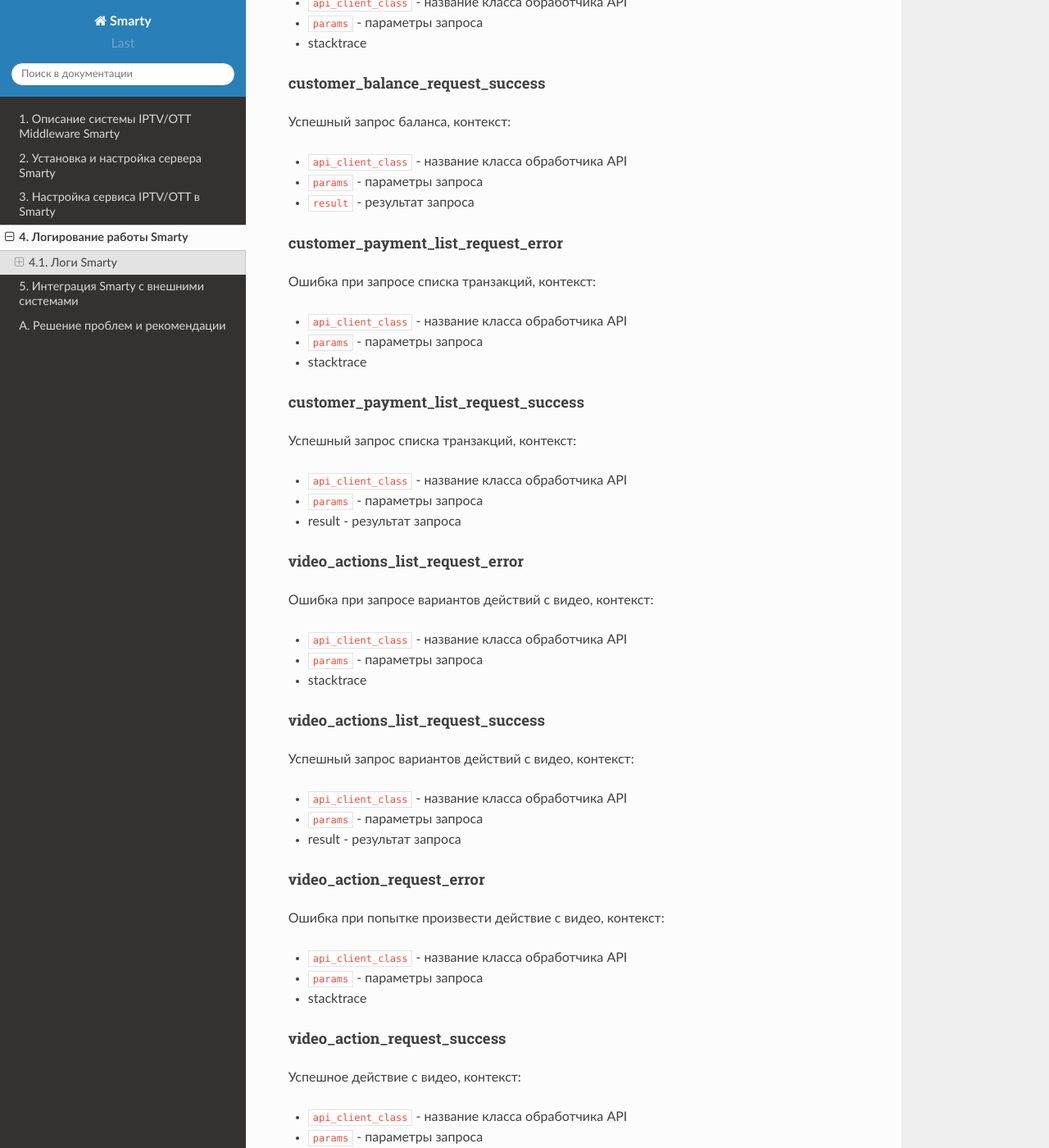
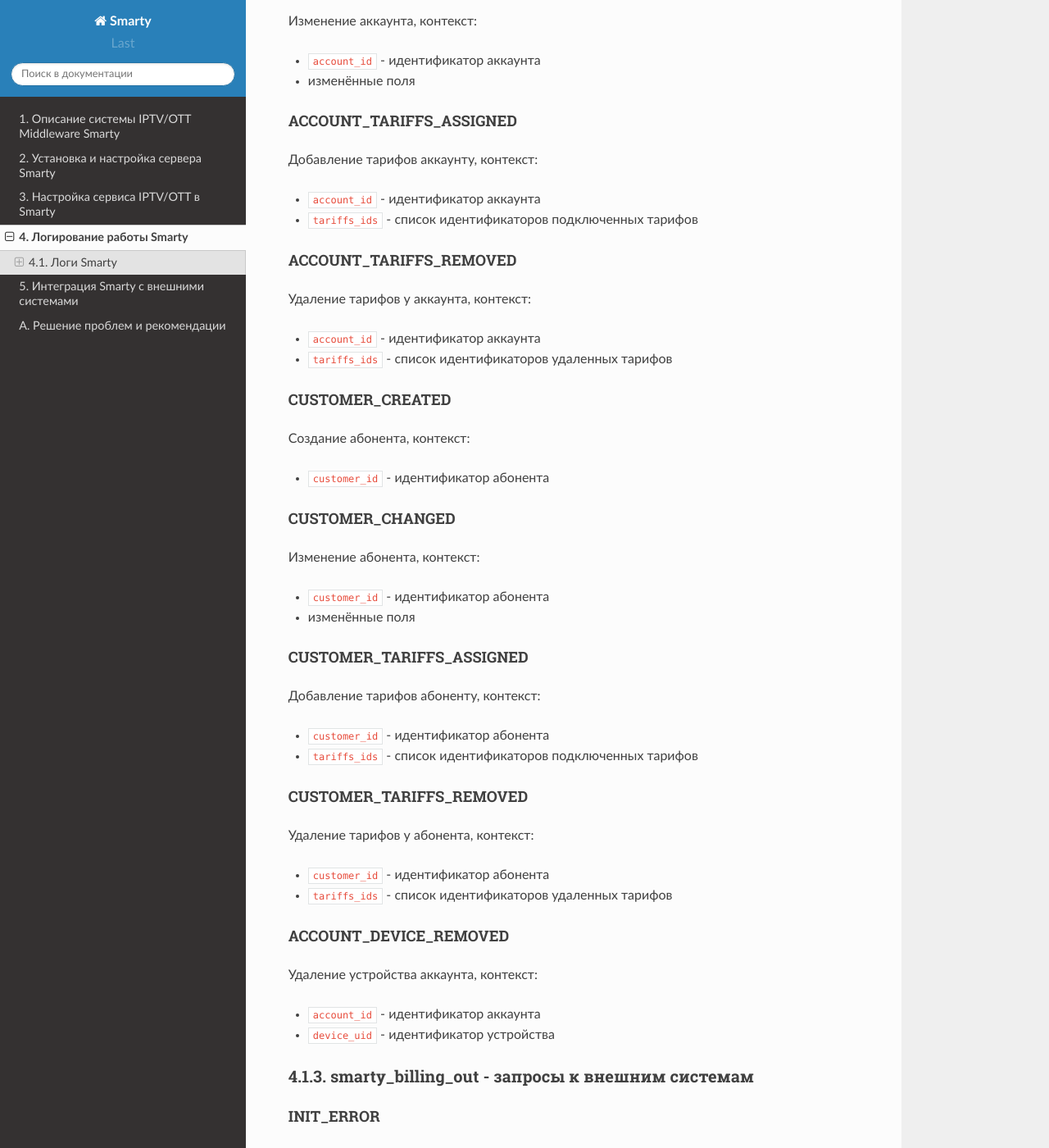
Before and after one commit to sergey-yakovlev/smarty-docs, a Sphinx documentation site: the page built from source/log.rst, in a window 1280 px wide and 1400 px high, scrolled down 3070 px. Shown: the whole window at 82% size. Built offline with Sphinx 7.4.7 and the Read the Docs theme 2.0.0, drawn with Linux system fonts in a browser that asks for light colours; some of the changed text lies outside the part shown.

Commit message:
account logs docs updated

```diff
--- a/source/log.rst
+++ b/source/log.rst
@@ -15,7 +15,7 @@
 
 Пример записи в логе: ::
 
-    Fri Mar 24 10:22:35+0300 2017 DEBUG api:621 get[83630.Thread-3] event='some_event' 'ip'='127.0.0.1' args=['foo', 'bar']
+    Fri Mar 24 10:22:35+0300 2017 DEBUG api:621 get[83630.Thread-3] SOME_EVENT 'ip'='127.0.0.1' args=['foo', 'bar']
 
 В этом примере:
 
@@ -37,7 +37,7 @@ api:621
     название файла и номер строки
 get[83630.Thread-3]
     название функции, pid и имя треда
-some_event
+SOME_EVENT
     название события
 *ip* и *args*
     дополнительный контекст
@@ -50,7 +50,7 @@ some_event
 
 Типы событий:
 
-urls_initialized
+URLS_INITIALIZED
 ++++++++++++++++
 
 Конфигурация Smarty инициализирована.
@@ -82,7 +82,7 @@ login_success
 * ``params`` - параметры запроса
 
 
-login_error
+LOGIN_ERROR
 +++++++++++
 
 Ошибка авторизации, контекст:
@@ -98,7 +98,7 @@ login_error
 * ``params`` - параметры запроса
 
 
-account_device_error
+ACCOUNT_DEVICE_ERROR
 ++++++++++++++++++++
 
 Ошибка при создании устройства аккаунта, контекст:
@@ -108,11 +108,100 @@ account_device_error
 * ``device_uid`` - UID устройства
 * ``client`` - оператор
 
+ACCOUNT_ACTIVATED
++++++++++++++++++
+
+Аккаунт был активирован, контекст:
+
+* ``activation_result`` - ответ, который вернула внешняя система
+* ``params`` - параметры запроса
+
+
+
+ACCOUNT_CREATED
++++++++++++++++
+
+Создание аккаунта, контекст:
+
+* ``account_id`` - идентификатор аккаунта
+
+
+ACCOUNT_CHANGED
++++++++++++++++
+
+Изменение аккаунта, контекст:
+
+* ``account_id`` - идентификатор аккаунта
+* изменённые поля
+
+
+
+ACCOUNT_TARIFFS_ASSIGNED
+++++++++++++++++++++++++
+
+Добавление тарифов аккаунту, контекст:
+
+* ``account_id`` - идентификатор аккаунта
+* ``tariffs_ids`` - список идентификаторов подключенных тарифов
+
+
+ACCOUNT_TARIFFS_REMOVED
++++++++++++++++++++++++
+
+Удаление тарифов у аккаунта, контекст:
+
+* ``account_id`` - идентификатор аккаунта
+* ``tariffs_ids`` - список идентификаторов удаленных тарифов
+
+
+CUSTOMER_CREATED
+++++++++++++++++
+
+Создание абонента, контекст:
+
+* ``customer_id`` - идентификатор абонента
+
+
+CUSTOMER_CHANGED
+++++++++++++++++
+
+Изменение абонента, контекст:
+
+* ``customer_id`` - идентификатор абонента
+* изменённые поля
+
+
+CUSTOMER_TARIFFS_ASSIGNED
++++++++++++++++++++++++++
+
+Добавление тарифов абоненту, контекст:
+
+* ``customer_id`` - идентификатор абонента
+* ``tariffs_ids`` - список идентификаторов подключенных тарифов
+
+
+CUSTOMER_TARIFFS_REMOVED
+++++++++++++++++++++++++
+
+Удаление тарифов у абонента, контекст:
+
+* ``customer_id`` - идентификатор абонента
+* ``tariffs_ids`` - список идентификаторов удаленных тарифов
+
+
+ACCOUNT_DEVICE_REMOVED
+++++++++++++++++++++++
+
+Удаление устройства аккаунта, контекст:
+
+* ``account_id`` - идентификатор аккаунта
+* ``device_uid`` - идентификатор устройства
+
 
 4.1.3. smarty_billing_out - запросы к внешним системам
 ------------------------------------------------------
 
-init_error
+INIT_ERROR
 ++++++++++
 
 Ошибка инициализации обработчика API, контекст:
@@ -122,7 +211,7 @@ init_error
 * stacktrace
 
 
-customer_balance_request_error
+CUSTOMER_BALANCE_REQUEST_ERROR
 ++++++++++++++++++++++++++++++
 
 Ошибка при запросе баланса, контекст:
@@ -132,7 +221,7 @@ customer_balance_request_error
 * stacktrace
 
 
-customer_balance_request_success
+CUSTOMER_BALANCE_REQUEST_SUCCESS
 ++++++++++++++++++++++++++++++++
 
 Успешный запрос баланса, контекст:
@@ -142,7 +231,7 @@ customer_balance_request_success
 * ``result`` - результат запроса
 
 
-customer_payment_list_request_error
+CUSTOMER_PAYMENT_LIST_REQUEST_ERROR
 +++++++++++++++++++++++++++++++++++
 
 Ошибка при запросе списка транзакций, контекст:
@@ -152,7 +241,7 @@ customer_payment_list_request_error
 * stacktrace
 
 
-customer_payment_list_request_success
+CUSTOMER_PAYMENT_LIST_REQUEST_SUCCESS
 +++++++++++++++++++++++++++++++++++++
 
 Успешный запрос списка транзакций, контекст:
@@ -162,7 +251,7 @@ customer_payment_list_request_success
 * result - результат запроса
 
 
-video_actions_list_request_error
+VIDEO_ACTIONS_LIST_REQUEST_ERROR
 ++++++++++++++++++++++++++++++++
 
 Ошибка при запросе вариантов действий с видео, контекст:
@@ -172,7 +261,7 @@ video_actions_list_request_error
 * stacktrace
 
 
-video_actions_list_request_success
+VIDEO_ACTIONS_LIST_REQUEST_SUCCESS
 ++++++++++++++++++++++++++++++++++
 
 Успешный запрос вариантов действий с видео, контекст:
@@ -182,7 +271,7 @@ video_actions_list_request_success
 * result - результат запроса
 
 
-video_action_request_error
+VIDEO_ACTION_REQUEST_ERROR
 ++++++++++++++++++++++++++
 
 Ошибка при попытке произвести действие с видео, контекст:
@@ -192,7 +281,7 @@ video_action_request_error
 * stacktrace
 
 
-video_action_request_success
+VIDEO_ACTION_REQUEST_SUCCESS
 ++++++++++++++++++++++++++++
 
 Успешное действие с видео, контекст:
@@ -205,7 +294,7 @@ video_action_request_success
 4.1.4. smarty_billing_in - входящие запросы к Billing API
 ---------------------------------------------------------
 
-billing_request_error
+BILLING_REQUEST_ERROR
 +++++++++++++++++++++
 
 Ошибка при запросе к Billing API, контекст:
@@ -217,7 +306,7 @@ billing_request_error
 * ``error`` - код ошибки
 
 
-billing_request_success
+BILLING_REQUEST_SUCCESS
 +++++++++++++++++++++++
 
 Успешный запрос в биллинг, контекст:
@@ -230,7 +319,7 @@ billing_request_success
 4.1.5. smarty_cache - события, связанные с кешированием
 -------------------------------------------------------
 
-object_cached
+OBJECT_CACHED
 +++++++++++++
 
 Обьект закеширован, контекст:
@@ -241,7 +330,7 @@ object_cached
 * ``deps`` - обьекты, при изменении которых кешируемый обьект должен быть инвалидирован
 
 
-object_invalidated
+OBJECT_INVALIDATED
 ++++++++++++++++++
 
 Обьект инвалидирован, контекст:
@@ -253,7 +342,7 @@ object_invalidated
 4.1.6. smarty_messaging - лог отправленных сообщений для аккаунтов
 ------------------------------------------------------------------
 
-message_created
+MESSAGE_CREATED
 +++++++++++++++
 
 Создано сообщение, контекст:
@@ -263,7 +352,7 @@ message_created
 * ``text`` - текст сообщения
 
 
-message_send
+MESSAGE_SEND
 ++++++++++++
 
 Сообщение отправлено, контекст:
@@ -274,7 +363,7 @@ message_send
 * ``uuid`` - идентификатор сообщения
 
 
-message_deleted
+MESSAGE_DELETED
 +++++++++++++++
 
 Сообщение удалено, дополнительный контекст:
@@ -288,7 +377,7 @@ message_deleted
 4.1.7. smarty_management - лог периодических команд
 ---------------------------------------------------
 
-management_command_success
+MANAGEMENT_COMMAND_SUCCESS
 ++++++++++++++++++++++++++
 
 Успешное выполнение команды, дополнительный контекст:
@@ -297,7 +386,7 @@ management_command_success
 * ``execution_time`` - время выполнения
 
 
-management_command_error
+MANAGEMENT_COMMAND_ERROR
 ++++++++++++++++++++++++
 
 Ошибка выполнения команды, дополнительный контекст:
@@ -309,7 +398,7 @@ management_command_error
 4.1.8. smarty_epg - лог импорта EPG
 -----------------------------------
 
-epg_channel_imported
+EPG_CHANNEL_IMPORTED
 ++++++++++++++++++++
 
 Программы для канала успешно импортированы, дополнительный контекст:
@@ -319,7 +408,7 @@ epg_channel_imported
 * ``programs_imported`` - количество импортированных программ
 
 
-epg_channel_import_error
+EPG_CHANNEL_IMPORT_ERROR
 ++++++++++++++++++++++++
 
 Ошибка при импорте программ, дополнительный контекст:
@@ -329,7 +418,7 @@ epg_channel_import_error
 * stacktrace
 
 
-epg_import_finished
+EPG_IMPORT_FINISHED
 +++++++++++++++++++
 
 Импорт программ завершен, дополнительный контекст:
@@ -338,7 +427,7 @@ epg_import_finished
 * ``programms_imported`` - количество импортированных программ
 
 
-epg_removed
+EPG_REMOVED
 +++++++++++
 
 В ходе парсинга были удалены старые записи, дополнительный контекст:
@@ -348,7 +437,7 @@ epg_removed
 * ``removed_objects`` - удаленные обьекты
 
 
-epg_time_overlap
+EPG_TIME_OVERLAP
 ++++++++++++++++
 
 Время окончания предыдущей программы больше времени начала текущей, дополнительный контекст:
@@ -361,7 +450,7 @@ epg_time_overlap
 * ``previous_time_end`` - время окончания предыдущей программы
 
 
-epg_time_hole
+EPG_TIME_HOLE
 +++++++++++++
 
 Время окончания предыдущей программы меньше времени начала текущей, дополнительный контекст:
@@ -374,7 +463,7 @@ epg_time_hole
 * ``previous_time_end`` - время окончания предыдущей программы
 
 
-epg_name_double
+EPG_NAME_DOUBLE
 +++++++++++++++
 
 Название текущей программы совпадает с предыдущей, дополнительный контекст:
@@ -387,7 +476,7 @@ epg_name_double
 4.1.9. smarty_content_requests - запросы на получение ссылки/адреса потока через TVMW API
 -----------------------------------------------------------------------------------------
 
-content_request_fail
+CONTENT_REQUEST_FAIL
 ++++++++++++++++++++
 
 Произошла необработанная ошибка в процессе запроса, необходимо обратиться к разработчику.
@@ -398,7 +487,7 @@ content_request_fail
 * ``params`` - параметры запроса
 * stacktrace
 
-content_request_error
+CONTENT_REQUEST_ERROR
 +++++++++++++++++++++
 
 Обработанная ошибка в процессе запроса, дополнительный контекст:
@@ -413,7 +502,7 @@ content_request_error
 * запрос к устравшем данным (например, попытка воспроизвести слишком старую передачу из архива)
 
 
-content_request_success
+CONTENT_REQUEST_SUCCESS
 +++++++++++++++++++++++
 
 Успешный запрос, ссылка получена, дополнительный контекст:
@@ -423,7 +512,7 @@ content_request_success
 * дополнительная информация, в т.ч. адрес потока (в зависимости от метода)
 
 
-client_channels_not_found
+CLIENT_CHANNELS_NOT_FOUND
 +++++++++++++++++++++++++
 
 В кеше не обнаружены каналы для данного Client ID,
@@ -435,7 +524,7 @@ client_channels_not_found
 4.1.10. smarty_portal - лог событий портала
 -------------------------------------------
 
-portal_event
+PORTAL_EVENT
 ++++++++++++
 
 Событие в портале, дополнительный контекст:
@@ -450,7 +539,7 @@ portal_event
 4.1.11. smarty_stream_services - лог стриминг-сервисов
 -------------------------------------------------------
 
-stream_service_checking_error
+STREAM_SERVICE_CHECKING_ERROR
 +++++++++++++++++++++++++++++
 
 Ошибка при проверке доступности стриминг-сервиса, дополнительный контекст:
@@ -464,7 +553,7 @@ stream_service_checking_error
 * stacktrace
 
 
-stream_service_checking_success
+STREAM_SERVICE_CHECKING_SUCCESS
 +++++++++++++++++++++++++++++++
 
 Успешная проверка доступности стриминг-сервиса, дополнительный контекст:
@@ -481,7 +570,7 @@ stream_service_checking_success
 4.1.11. smarty_admin - лог панели администрирования Smarty
 ----------------------------------------------------------
 
-admin_request
+ADMIN_REQUEST
 +++++++++++++
 
 Запрос к административному интерфейсу, дополнительный контекст:
```
Also changed, not shown: other parts of source/log.rst (+2 -2 lines).
